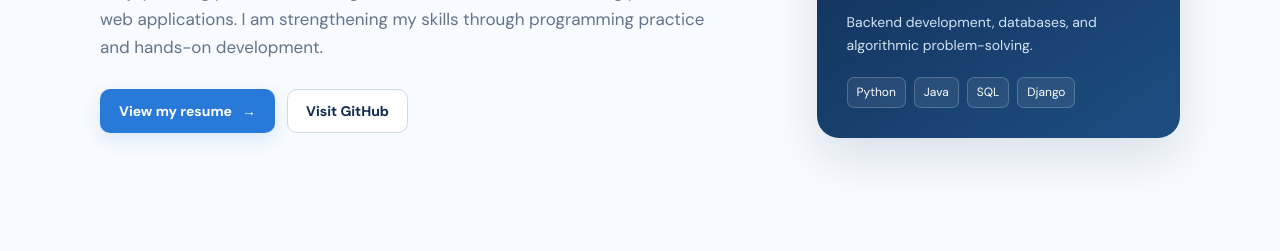
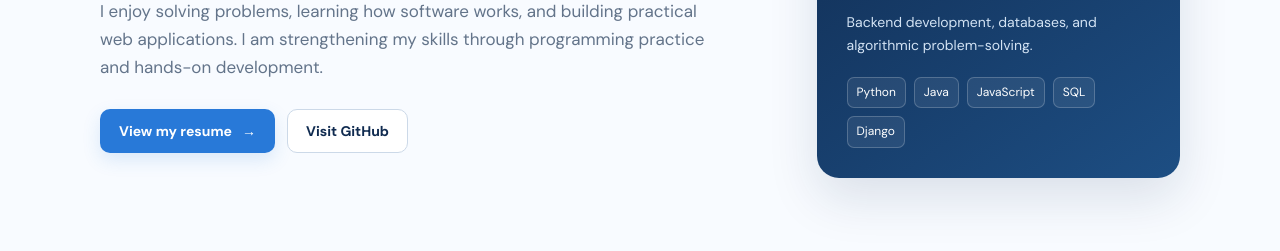
Before and after one commit to abraham-takale/abraham-takale.github.io, a plain HTML site: page index.html in a window 1280 px wide. Shown: the part 360-611 px from the top of the page. Drawn offline with Linux system fonts and the light colour scheme.

Commit message:
Add JavaScript to mini-tags in index.html

```diff
--- a/index.html
+++ b/index.html
@@ -36,7 +36,7 @@
         <p class="card-label">CURRENT FOCUS</p>
         <h3>Build. Learn. Improve.</h3>
         <p>Backend development, databases, and algorithmic problem-solving.</p>
-        <div class="mini-tags"><span>Python</span><span>Java</span><span>SQL</span><span>Django</span></div>
+        <div class="mini-tags"><span>Python</span><span>Java</span><span>JavaScript</span><span>SQL</span><span>Django</span></div>
       </div>
     </section>
 
```
